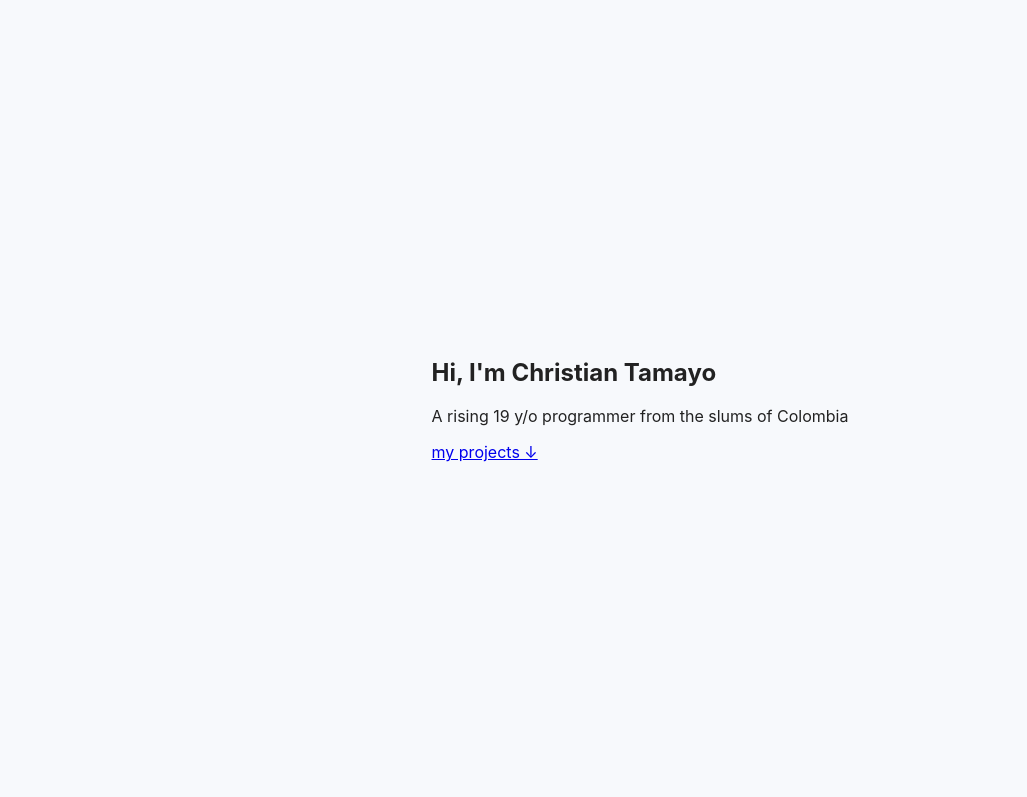
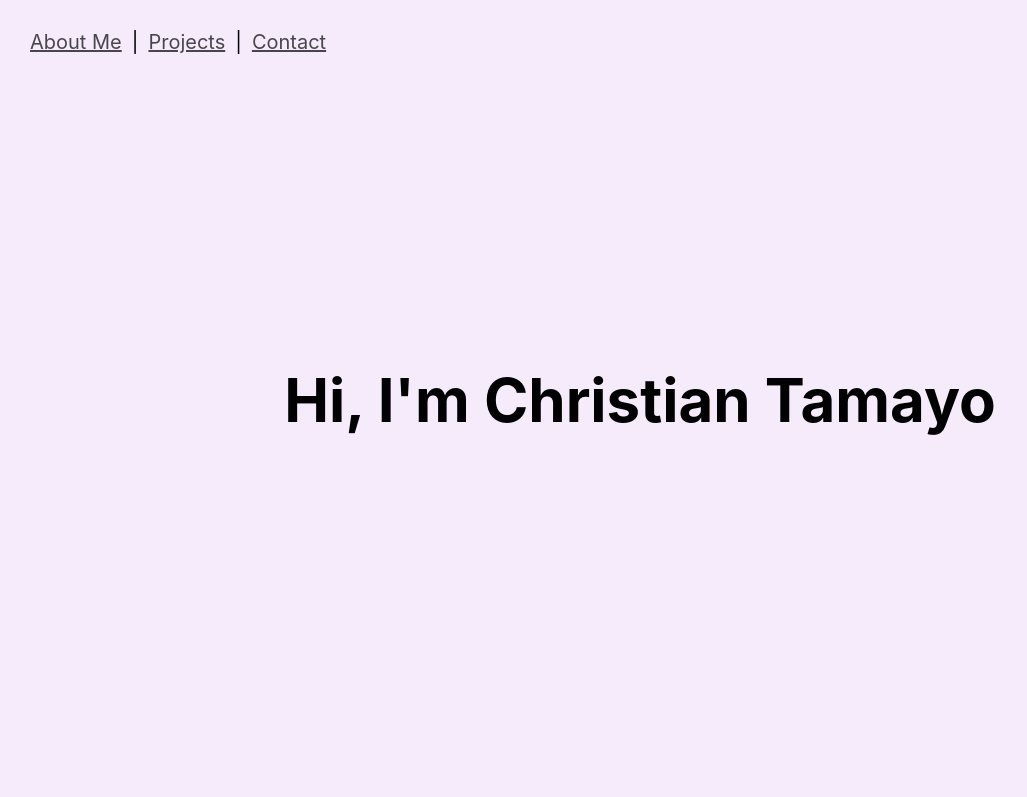
Before and after one commit to christiantomato/My-Website, a plain HTML site: page index.html in a window 1280 px wide. Shown: the top 797 px of the page, without its empty margins (0-1027 px from the left). Drawn offline with Linux system fonts and the light colour scheme.

Commit message:
worked on structure

```diff
--- a/index.html
+++ b/index.html
@@ -1,6 +1,5 @@
 <!--
-Personal Website!
-Author: Christian Tamayo
+Christian Tamayo Personal Website
 -->
 
 <!DOCTYPE html>
@@ -16,11 +15,28 @@ Author: Christian Tamayo
 </head>
 
 <body>
+  <!--navigation to each section-->
+  <nav class="nav">
+  <a href="#about">About Me</a>
+  <span>|</span>
+  <a href="#projects">Projects</a>
+  <span>|</span>
+  <a href="#contact">Contact</a>
+  </nav>
+
+  <!--Intro Section-->
+  <section id="intro">
+    <div class="intro-content">
+      <h1>Hi, I'm Christian Tamayo</h1>
+    </div>
+
+
+  </section>
+
   <!--About Section-->
   <section id="about">
     <div class="container">
-      <h1>Hi, I'm Christian Tamayo</h1>
-      <!--about me...-->
+      <!--about me paragraph...-->
       <p>A rising 19 y/o programmer from the slums of Colombia</p>
       <a href="#projects" class="next-section">my projects ↓</a>
     </div>
@@ -47,7 +63,6 @@ Author: Christian Tamayo
     </div>
   </section>
 
-
   <!--Contact Section-->
   <section id="contact">
     <div class="container">
--- a/style.css
+++ b/style.css
@@ -1,5 +1,6 @@
-/* ===== Spacing System ===== */
+/* Global Variables and Spacing */
 :root {
+  /* spacing relative to html font size */
   --space-1: 0.25rem;
   --space-2: 0.5rem;
   --space-3: 1rem;
@@ -8,18 +9,20 @@
   --space-6: 3rem;
   --space-7: 4rem;
 
-  --bg: #f7f9fc;
-  --text: #222;
+  --bg: #f5ebfa;
+  --text: #000000;
 }
 
-/* page scrolling */
+/* Page Properties */
 html {
+  font-size: 20px;
+  /* page scrolling */
   scroll-snap-type: y proximity;
   overflow-y: scroll;
   scroll-behavior: smooth;
 }
 
-/* body properties */
+/* Body Properties */
 body {
   margin: 0;
   padding: 0;
@@ -28,21 +31,54 @@ body {
   color: var(--text);
 }
 
-/* properties for each section (About, Projects, Contact) */
+/* Section Properties (Intro, About, Projects, Contact) */
 section {
-  height: 100vh;
-  align-items: center;
-  display: flex;
-  scroll-snap-align: start;
+  height: 100vh; /* take up whole screen */
+  scroll-snap-align: start; /* align snap at start */
 }
 
+/* Top Left Navigation */
+.nav {
+  position: fixed;
+  top: var(--space-4);
+  left: var(--space-4);
+  display: flex;
+  gap: var(--space-2);
+  font-size: var(--space-3);
+  z-index: 1000;
+}
+
+.nav a {
+  text-decoration: underline;
+  color: var(--text);
+  opacity: 0.7;
+  transition: opacity 0.2s ease;
+}
+
+.nav a:hover {
+  opacity: 1;
+}
+
+/* Intro Section Specifics */
+
+#intro {
+  display: flex;
+  align-items: center;
+  justify-content: center;
+}
+
+.intro-content {
+  font-size: var(--space-5);
+}
+
+/* Container Properties */
 .container {
   max-width: 900px;
   margin: 0 auto;
   padding: var(--space-6) var(--space-4);
 }
 
-/* Project slider */
+/* Project Slider */
 .project-slider {
   display: flex;
   align-items: center;
```
Also changed, not shown: 1 other file.
